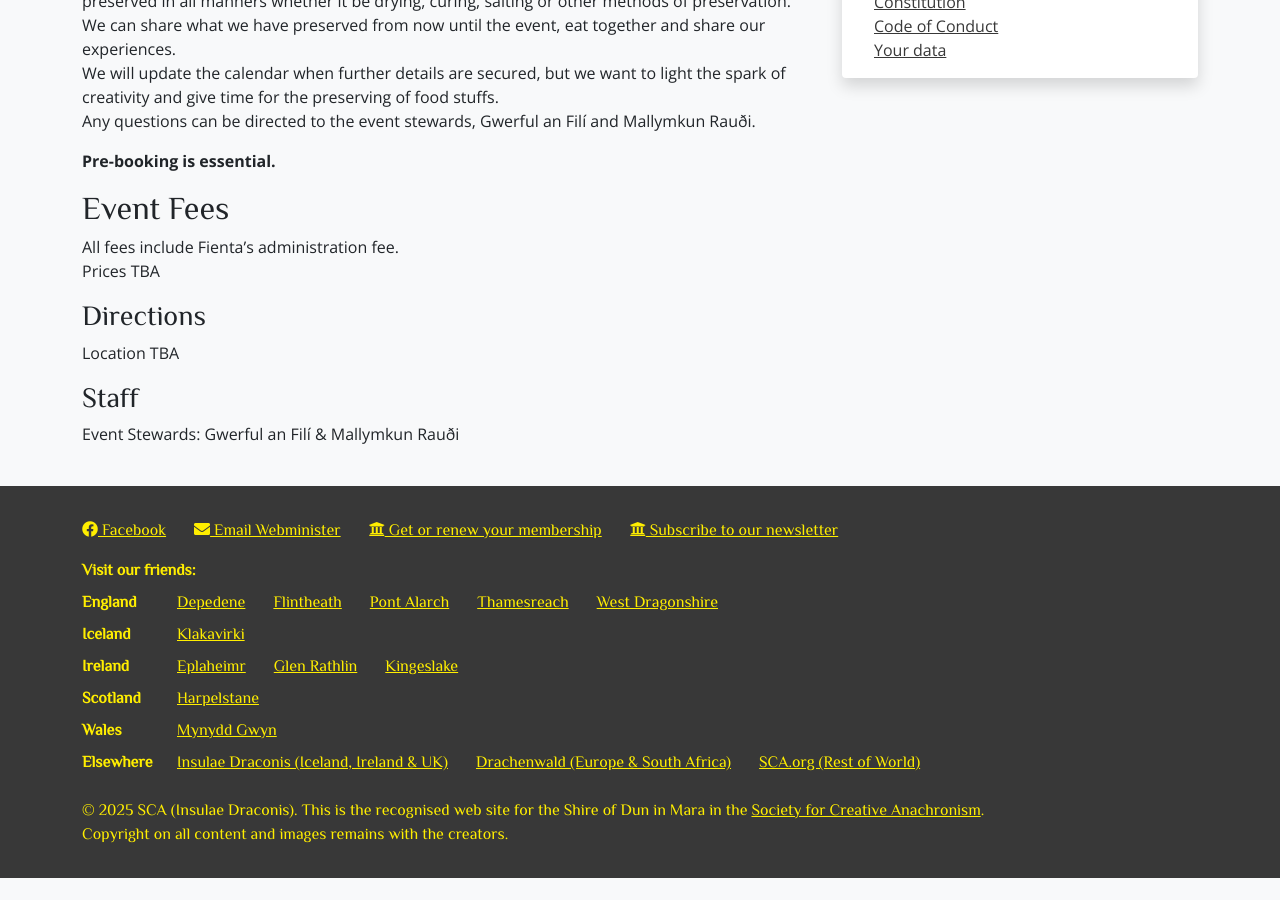
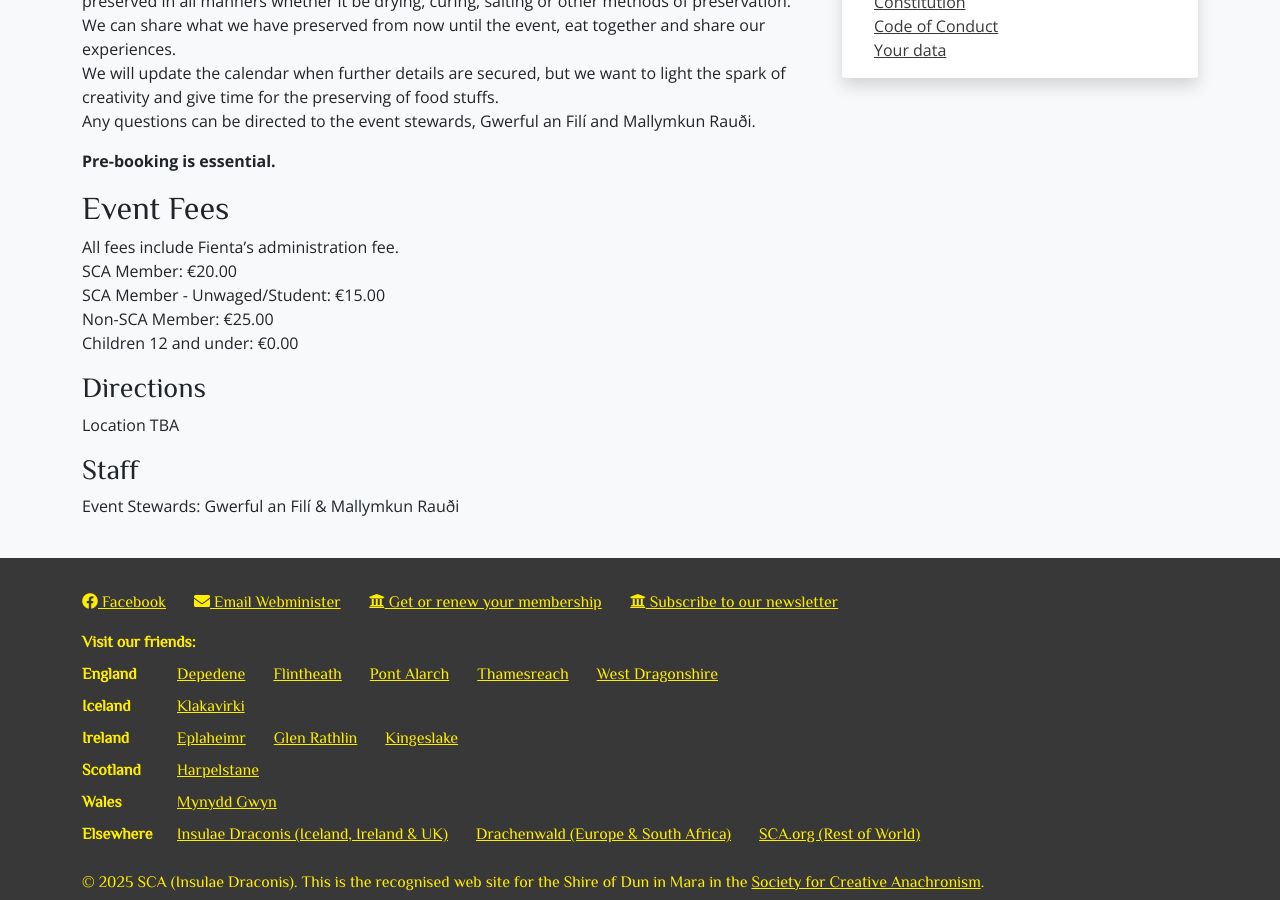
Before and after one commit to drachenwald/dun-in-mara, a Jekyll site: the page built from events/2026/imbolc/index.md, in a window 1280 px wide and 900 px high, scrolled down 691 px. Built offline with Jekyll 4.4.1, drawn with Linux system fonts in a browser that asks for light colours; comment, search, counter and statistics services are not loaded; before the commit the page ends 1569 px from its top, so only the background shows below that.

Commit message:
Updated Imbolc with prices

```diff
--- a/events/2026/imbolc/index.md
+++ b/events/2026/imbolc/index.md
@@ -36,7 +36,10 @@ Any questions can be directed to the event stewards, Gwerful an Filí and Mallym
 ## Event Fees
 
 All fees include Fienta's administration fee.
-Prices TBA
+SCA Member: €20.00
+SCA Member - Unwaged/Student: €15.00
+Non-SCA Member: €25.00
+Children 12 and under: €0.00
 
 
 ### Directions
```
